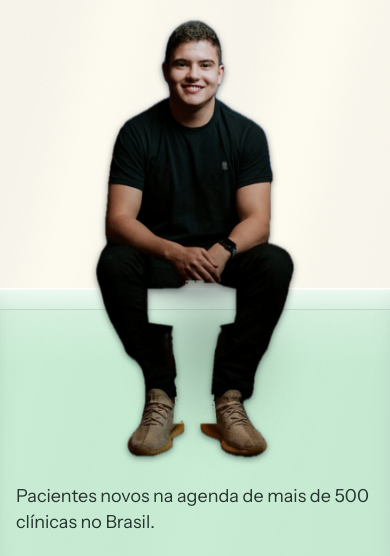
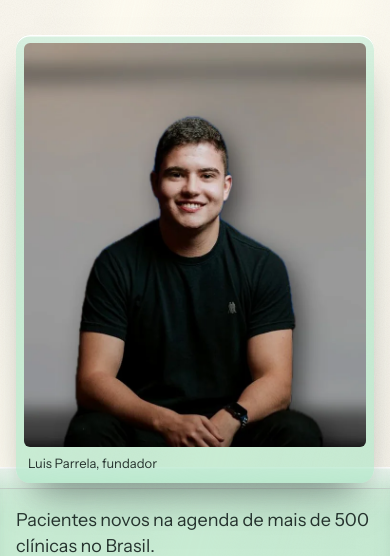
Before and after one commit to manualdotrafego/dbout-site, a plain HTML site: page index.html in a window 390 px wide. Shown: the part 267-823 px from the top of the page. Drawn offline with Linux system fonts and the light colour scheme.

Commit message:
Hero: retrato do Luis em moldura sobre a bancada, no lugar do recorte
Retrato 4:5 do peito para cima montado sobre a parede real do escritório
desfocada (assets/luis-retrato.jpg), em bandeja de plástico com legenda,
apoiado na bancada. O recorte de corpo inteiro saiu dos assets.

Co-Authored-By: Claude Fable 5.1 <noreply@anthropic.com>

```diff
--- a/index.html
+++ b/index.html
@@ -37,8 +37,9 @@
     <div class="hero__field">
       <div class="container">
         <h1 id="titulo" class="hero__title">Tráfego pago para clínicas odontológicas.</h1>
-        <figure class="hero__luis" data-slot="hero" data-alt="Luis Parrela, fundador da Dbout, foto recortada de corpo inteiro, sentado">
-          <img src="assets/luis-900.webp" srcset="assets/luis-900.webp 900w, assets/luis-1400.webp 1400w" sizes="(min-width: 60rem) 300px, 60vw" width="476" height="1047" alt="Luis Parrela, fundador da Dbout, sentado e sorrindo" fetchpriority="high">
+        <figure class="hero__retrato plastic">
+          <img src="assets/luis-retrato-720.webp" srcset="assets/luis-retrato-720.webp 720w, assets/luis-retrato-1200.webp 1200w" sizes="(min-width: 60rem) 420px, 80vw" width="1200" height="1500" alt="Luis Parrela, fundador da Dbout, sorrindo, retrato no escritório" fetchpriority="high">
+          <figcaption>Luis Parrela, fundador</figcaption>
         </figure>
       </div>
     </div>
--- a/styles.css
+++ b/styles.css
@@ -72,11 +72,10 @@ body > * { position: relative; z-index: var(--z-base); }
 .hero__field { position: relative; z-index: 3; min-height: 0; }
 .hero__field .container { height: 100%; display: grid; grid-template-rows: 100%; grid-template-columns: repeat(12, minmax(0, 1fr)); column-gap: var(--gap-columns); align-items: end; }
 .hero__title { grid-column: 1 / 8; align-self: end; margin: 0; padding-bottom: var(--space-lg); }
-.hero__luis { grid-column: 8 / 13; position: relative; isolation: isolate; margin: 0; justify-self: center; align-self: end; z-index: 3; pointer-events: none; height: calc(100% / 0.61); max-height: 640px; width: auto; aspect-ratio: 476 / 1047; background: none; overflow: visible; translate: 0 39%; }
-.hero__luis::before { content: ""; position: absolute; z-index: -1; left: 2%; right: 2%; top: 61%; height: 8%; translate: 0 -50%; border-radius: 50%; background: radial-gradient(ellipse at center, var(--ink-55), transparent 68%); filter: blur(7px); opacity: 0.85; }
-.hero__luis::after { content: ""; position: absolute; z-index: -1; left: 18%; right: 6%; top: 63%; bottom: 3%; border-radius: 40% 40% 50% 50%; background: radial-gradient(ellipse at 50% 28%, var(--ink-55), transparent 72%); filter: blur(16px); opacity: 0.5; translate: 5% 3%; }
-.hero__luis > img { position: static; inset: auto; width: auto; height: 100%; object-fit: contain; filter: saturate(0.98) contrast(1.02) drop-shadow(0 2px 3px var(--ink-55)); }
-.hero__ledge { position: relative; z-index: 2; border-radius: 0; padding-block: var(--space-xl) var(--space-2xl); min-height: calc(0.39 * 640px + var(--space-2xl)); }
+.hero__retrato { --t: var(--p-thu); grid-column: 9 / 13; justify-self: end; align-self: end; z-index: 3; margin: 0; height: 100%; max-height: 560px; aspect-ratio: 4 / 5; padding: var(--space-xs); display: grid; grid-template-rows: minmax(0, 1fr) auto; gap: var(--space-2xs); translate: 0 var(--space-md); box-shadow: inset 0 1.5px 0 var(--glint), 0 24px 40px -18px var(--ink-55); }
+.hero__retrato img { position: static; inset: auto; width: 100%; height: 100%; min-height: 0; object-fit: cover; object-position: 50% 20%; border-radius: calc(var(--radius-card) - var(--space-xs)); display: block; }
+.hero__retrato figcaption { display: block; font-size: var(--text-xs); color: var(--color-ink-2); padding: var(--space-3xs) var(--space-2xs); }
+.hero__ledge { position: relative; z-index: 2; border-radius: 0; padding-block: var(--space-xl) var(--space-2xl); }
 .hero__ledge::before { content: ""; position: absolute; inset: 0 0 auto; height: 22px; background: linear-gradient(color-mix(in oklab, var(--glint) 58%, transparent), color-mix(in oklab, var(--glint) 8%, transparent)); border-bottom: 1px solid color-mix(in oklab, var(--color-ink) 16%, transparent); pointer-events: none; }
 .hero__ledge .container { display: grid; grid-template-columns: repeat(12, minmax(0, 1fr)); column-gap: var(--gap-columns); align-items: end; }
 .hero__copy { grid-column: 1 / 9; display: grid; gap: var(--space-lg); }
@@ -87,10 +86,9 @@ body > * { position: relative; z-index: var(--z-base); }
 @media (max-width: 60rem) {
   .hero { height: auto; max-height: none; }
   .hero__field .container { display: block; }
-  .hero { --luis-h: min(56svh, 440px); }
   .hero__title { padding-block: var(--space-xl) 0; }
-  .hero__luis { height: var(--luis-h); max-height: none; margin: var(--space-lg) auto calc(-0.39 * var(--luis-h)); translate: none; padding-top: 0; }
-  .hero__ledge { min-height: 0; padding-top: calc(var(--space-lg) + 0.39 * var(--luis-h)); }
+  .hero__retrato { height: auto; max-height: none; width: min(100%, 420px); margin: var(--space-lg) auto 0; translate: 0 var(--space-md); }
+  .hero__ledge { min-height: 0; padding-top: var(--space-xl); }
   .hero__ledge .container { display: grid; grid-template-columns: minmax(0, 1fr); row-gap: var(--space-lg); }
   .hero__copy { grid-column: auto; }
   .hero h1 { font-size: var(--text-display-s); }
```
Also changed, not shown: elementor-dbout-home.json (+1 -1 lines), assets/luis-1400.webp (deleted), assets/luis-900.webp (deleted), assets/luis-retrato-1200.webp (added), assets/luis-retrato-720.webp (added), assets/luis-retrato.jpg (added), assets/luis.png (deleted).
